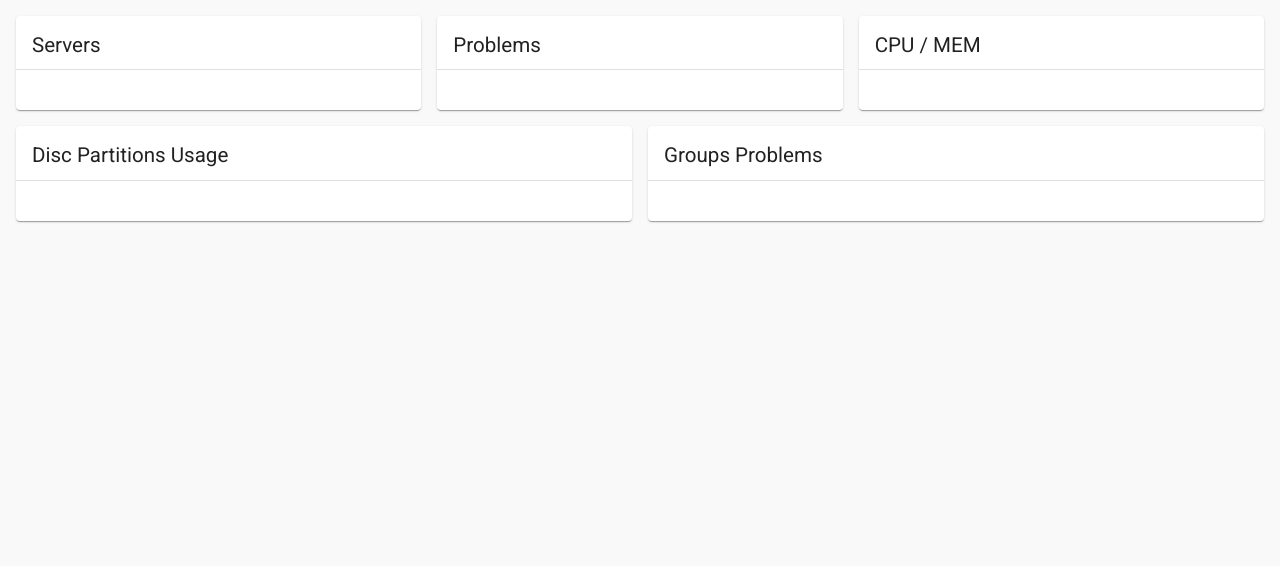
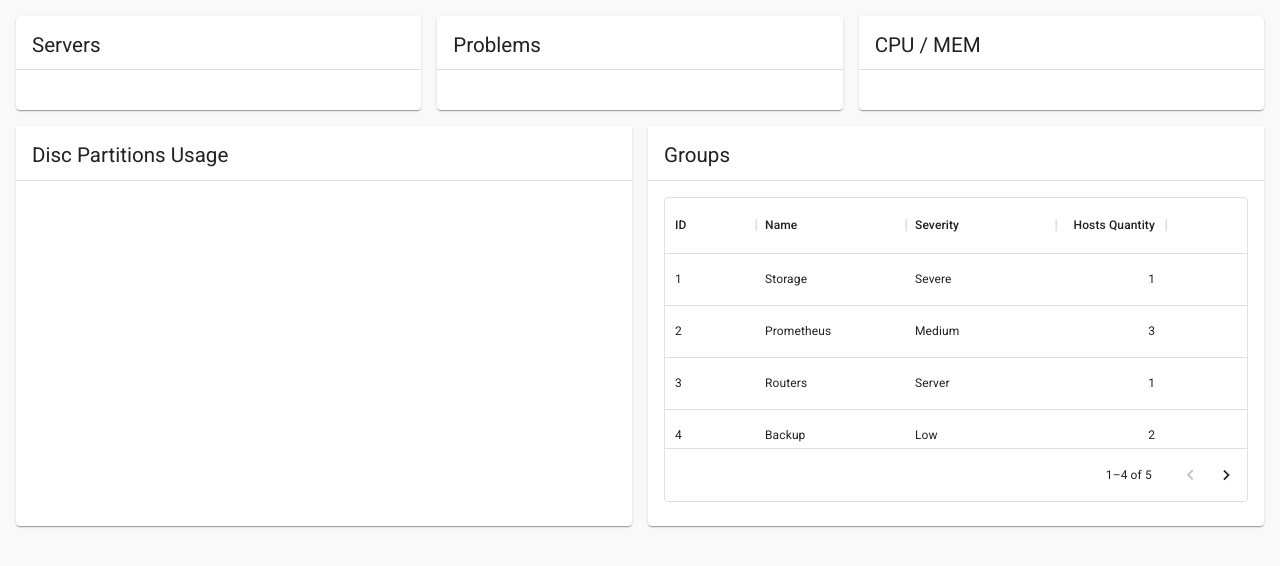
Before and after one commit to LucasRGuimaraes/oss-ui-testes, a Next.js app: page / in a window 1280 px wide. Shown: the top 566 px of the page. Built offline with nearby package versions, Linux system fonts and the light colour scheme.

Commit message:
Componente de grupos finalizado

```diff
--- a/src/components/GroupsProblems.tsx
+++ b/src/components/GroupsProblems.tsx
@@ -1,11 +1,57 @@
 import { Card, CardContent, CardHeader, Divider } from "@mui/material";
+
+import * as React from "react";
+import Box from "@mui/material/Box";
+import { DataGrid, GridColDef, GridValueGetterParams } from "@mui/x-data-grid";
+
+const columns: GridColDef[] = [
+  { field: "id", headerName: "ID", width: 90 },
+  {
+    field: "name",
+    headerName: "Name",
+    width: 150,
+    editable: true,
+  },
+  {
+    field: "severity",
+    headerName: "Severity",
+    width: 150,
+    editable: true,
+  },
+  {
+    field: "hostsQuantity",
+    headerName: "Hosts Quantity",
+    type: "number",
+    width: 110,
+    editable: true,
+  },
+];
+
+const rows = [
+  { id: 1, name: "Storage", severity: "Severe", hostsQuantity: 1 },
+  { id: 2, name: "Prometheus", severity: "Medium", hostsQuantity: 3 },
+  { id: 3, name: "Routers", severity: "Server", hostsQuantity: 1 },
+  { id: 4, name: "Backup", severity: "Low", hostsQuantity: 2 },
+  { id: 5, name: "DNS", severity: "Medium", hostsQuantity: 4 },
+];
 
 export function GroupsProblems() {
   return (
-    <Card sx={{ height: "100%" }}>
-      <CardHeader title="Groups Problems" />
+    <Card sx={{ height: 400 }}>
+      <CardHeader title="Groups" />
       <Divider />
-      <CardContent></CardContent>
+      <CardContent>
+        <Box sx={{ height: "100%", width: "100%"}}>
+          <DataGrid
+            rows={rows}
+            columns={columns}
+            pageSize={4}
+            rowsPerPageOptions={[5]}
+            disableSelectionOnClick
+            experimentalFeatures={{ newEditingApi: true }}
+          />
+        </Box>
+      </CardContent>
     </Card>
   );
 }
```
